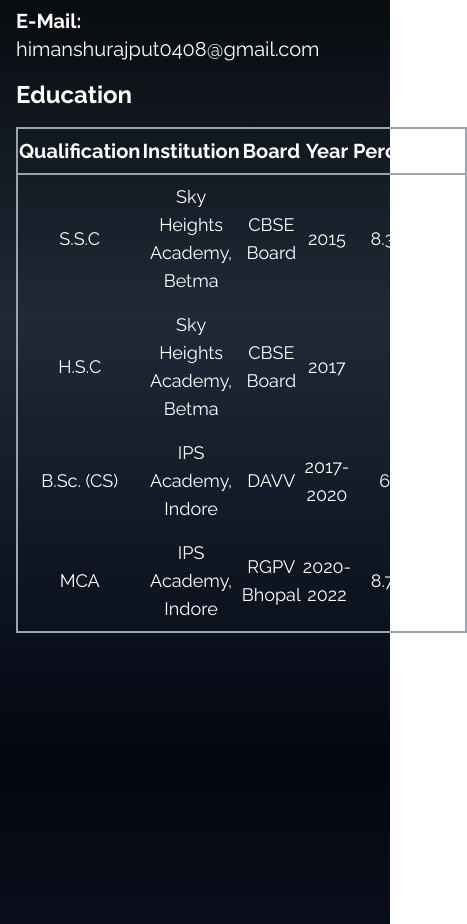
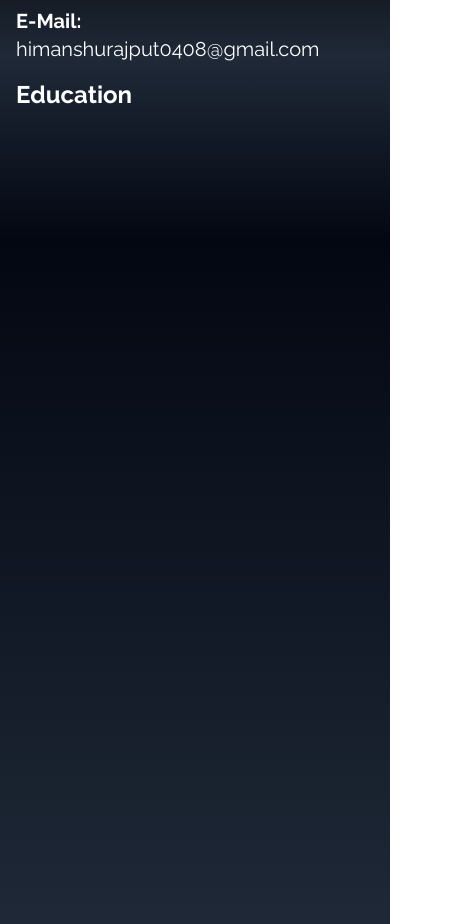
Before and after one commit to himanshurajput0410/portfolio, a React (Create React App) app: page / in a window 390 px wide. Shown: the part 900-1824 px from the top of the page, 467 px wide, since content can reach past the window. Built offline with nearby package versions, Linux system fonts and the light colour scheme; the HTML template or start-up script is replaced by a standard one.

Commit message:
worked on the favicon

```diff
--- a/public/index.html
+++ b/public/index.html
@@ -24,7 +24,7 @@
       work correctly both with client-side routing and a non-root public URL.
       Learn how to configure a non-root public URL by running `npm run build`.
     -->
-    <title>React App</title>
+    <title>Himanshu Tomar</title>
   </head>
   <body>
     <noscript>You need to enable JavaScript to run this app.</noscript>
--- a/src/components/about.jsx
+++ b/src/components/about.jsx
@@ -64,7 +64,7 @@ const About = () => {
           </a>
         </p>
         <p className="text-2xl font-bold mt-4">Education</p>
-        <table className="mt-4 border-2 border-gray-400">
+        <table className="mt-4 border-2 border-gray-400 hidden md:block">
           <tr className="border-b-2 border-gray-400 ">
             <th className="text-center py-2  font-bold text-xl">
               Qualification
```
Also changed, not shown: 1 other file (tests, documents, lock files or other folders).
